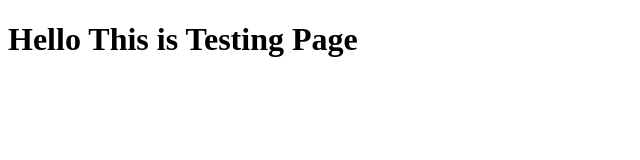
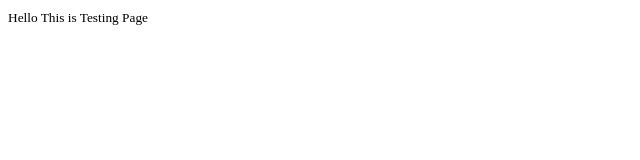
Before and after one commit to jagadeesh-dj/testing, a plain HTML site: page index.html in a window 1280 px wide. Shown: the whole page, without its empty margins (0-640 px from the left). Drawn offline with Linux system fonts and the light colour scheme.

Commit message:
html file modified

```diff
--- a/index.html
+++ b/index.html
@@ -6,6 +6,6 @@
     <title>Document</title>
 </head>
 <body>
-    <h1>Hello This is Testing Page</h1>
+    <small>Hello This is Testing Page</small>
 </body>
 </html>
```
